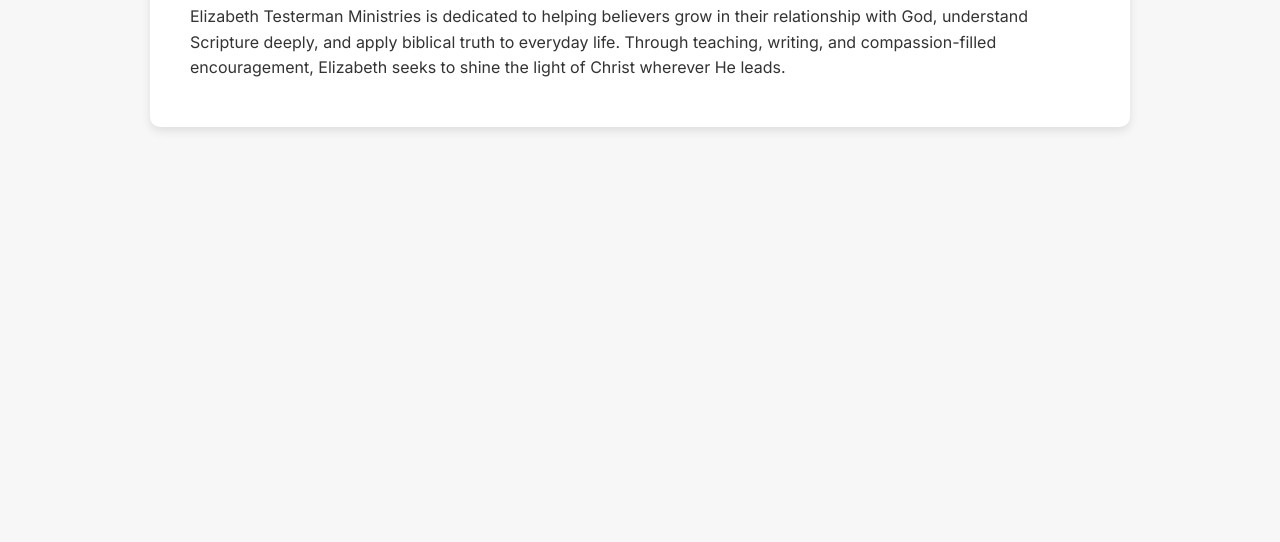
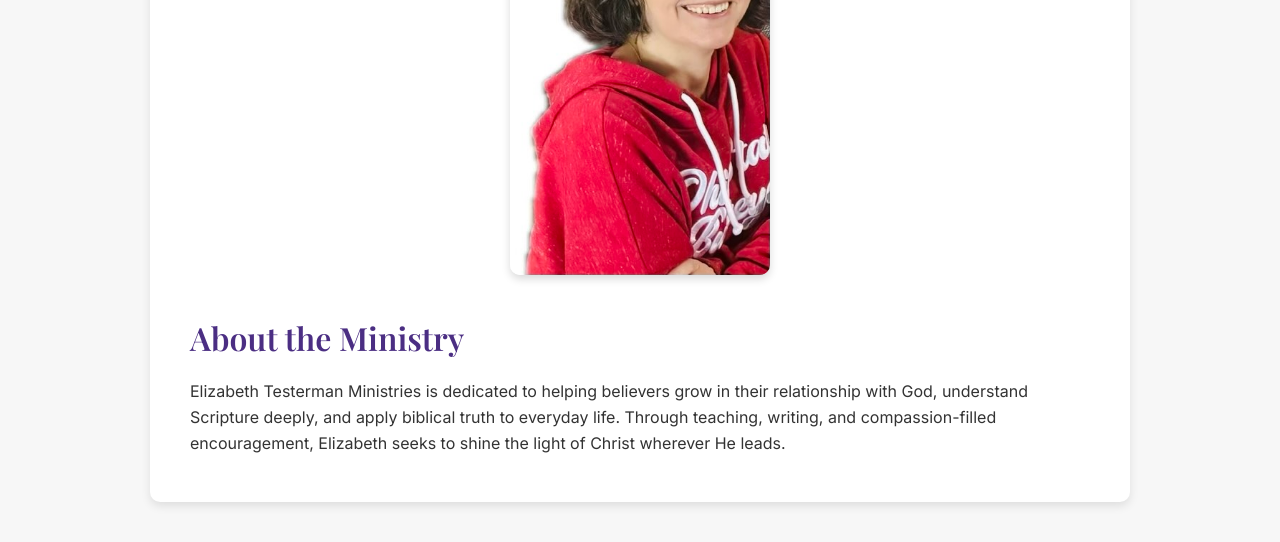
Before and after one commit to buggingtheteachernow/elizabethtesterman.github.io, a plain HTML site: page index.html in a window 1280 px wide. Shown: the part 509-1051 px from the top of the page. Before the commit the page ends 800 px from the top, so only its background shows below. Drawn offline with nearby package versions, Linux system fonts and the light colour scheme.

Commit message:
Update index.html
Signed-off-by: buggingtheteachernow <buggingtheteachernow@gmail.com>

```diff
--- a/index.html
+++ b/index.html
@@ -75,7 +75,8 @@
 
         <!-- PHOTO SECTION -->
         <div class="photo">
-            <img src="YOUR-PHOTO-LINK-HERE" alt="Elizabeth Testerman">
+            <img src="IMG_6194%20Beth.jpg" alt="Elizabeth Testerman">
+
         </div>
 
         <h2>About the Ministry</h2>
```
